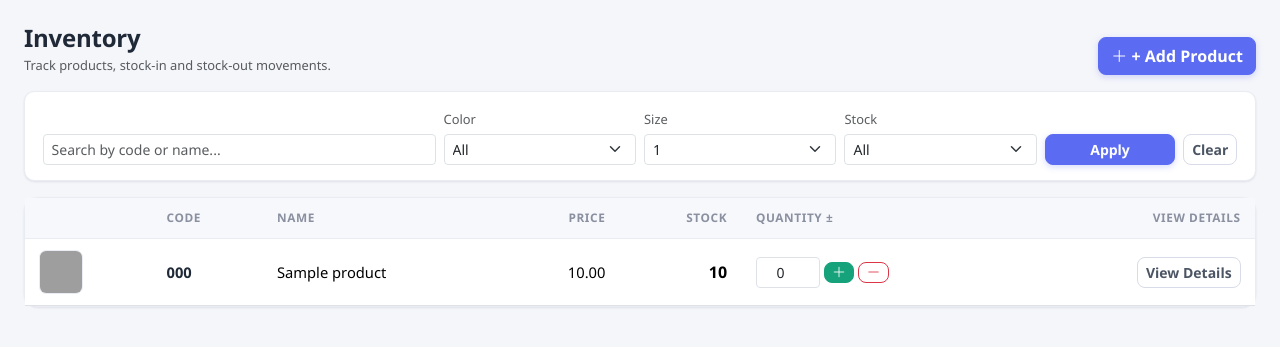
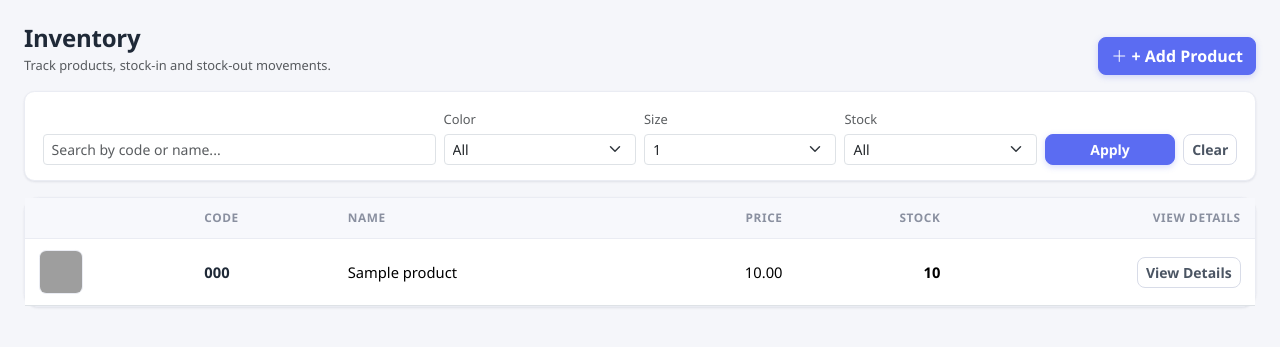
Before and after one commit to ifarguio/stock, a Flask app: template webapp/templates/inventory/list.html in a window 1280 px wide. Shown: the top 347 px of the page. Run offline with Flask 3, Linux system fonts and the light colour scheme; the template is opened without the code that fills it: most values are stand-ins (such as "Sample title", 1, 10 or a date in 2020); some libraries are stand-ins or nearby versions; grey boxes are pictures that could not be loaded.

Commit message:
Move quick-stock adjust to product detail; warn on insufficient stock

```diff
--- a/webapp/app.py
+++ b/webapp/app.py
@@ -505,6 +505,31 @@ def create_app() -> Flask:
     @app.route("/orders/<int:order_id>/ship", methods=["POST"])
     @login_required
     def order_ship(order_id: int):
+        order = repository.get_order(order_id)
+        if not order:
+            flash("Order not found.", "danger")
+            return redirect(url_for("orders"))
+        if order["status"] == "shipped":
+            flash(translations.tr("info.already_shipped_title"), "info")
+            return redirect(url_for("orders"))
+
+        # Check stock availability per item. Warn (don't block) if any item
+        # would go negative — the user already confirmed shipment.
+        items = repository.list_order_items(order_id)
+        shortages = []
+        for it in items:
+            available = repository.product_stock_total(it["product_id"])
+            if it["quantity"] > available:
+                shortages.append(
+                    f"{it['product_code']} {it['color']}/{it['size']}: "
+                    f"need {it['quantity']}, have {available}"
+                )
+        if shortages:
+            flash(
+                translations.tr("confirm.ship_shortage_msg") + " "
+                + "; ".join(shortages),
+                "warning",
+            )
         try:
             repository.ship_order(order_id)
             flash(translations.tr("status.shipped"), "success")
--- a/webapp/templates/inventory/list.html
+++ b/webapp/templates/inventory/list.html
@@ -53,7 +53,6 @@
           <th>{{ tr('col.name') }}</th>
           <th class="text-end">{{ tr('col.price') }}</th>
           <th class="text-end">{{ tr('col.stock') }}</th>
-          <th>{{ tr('lbl.quantity') }} ±</th>
           <th class="text-end">{{ tr('btn.view_details') }}</th>
         </tr>
       </thead>
@@ -65,24 +64,15 @@
           <td>{{ p.name }}</td>
           <td class="text-end">{{ '%.2f' % p.base_price }}</td>
           <td class="text-end">
-            {% if p.stock > 0 %}<span class="fw-semibold fs-6">{{ p.stock }}</span>
+            {% if p.stock > 0 %}<span class="fw-semibold">{{ p.stock }}</span>
             {% else %}<span class="text-danger fw-semibold">0</span>{% endif %}
-          </td>
-          <td>
-            <form method="post" action="{{ url_for('stock_adjust', product_id=p.id) }}"
-                  class="d-flex gap-1 align-items-center quick-stock">
-              <input type="number" name="delta" class="form-control form-control-sm quick-stock-input"
-                     value="0" title="{{ tr('lbl.quantity') }} +/−">
-              <button type="submit" name="direction" value="in" class="btn btn-sm btn-success quick-stock-btn" title="+"><i class="bi bi-plus-lg"></i></button>
-              <button type="submit" name="direction" value="out" class="btn btn-sm btn-outline-danger quick-stock-btn" title="−"><i class="bi bi-dash-lg"></i></button>
-            </form>
           </td>
           <td class="text-end">
             <a href="{{ url_for('product_detail', product_id=p.id) }}" class="btn btn-sm btn-outline-secondary">{{ tr('btn.view_details') }}</a>
           </td>
         </tr>
         {% else %}
-        <tr><td colspan="7">
+        <tr><td colspan="6">
           <div class="empty-state">
             <div class="empty-icon"><i class="bi bi-inbox"></i></div>
             <div class="fw-semibold">{{ tr('inv.title') }}</div>
--- a/webapp/translations.py
+++ b/webapp/translations.py
@@ -163,6 +163,7 @@ _STRINGS: dict[str, dict[str, str]] = {
         "confirm.delete_product_msg": "Delete this product and all its stock movements? This cannot be undone.",
         "confirm.delete_order_msg": "Delete this order?",
         "confirm.ship_msg": "Mark order #{order_id} as shipped? Stock will be reduced.",
+        "confirm.ship_shortage_msg": "Insufficient stock for some items:",
         "confirm.unship_msg": "Revert order #{order_id} back to New? Stock will be returned.",
     },
     "zh": {
@@ -314,6 +315,7 @@ _STRINGS: dict[str, dict[str, str]] = {
         "confirm.delete_product_msg": "删除此商品及其所有库存变动记录?此操作无法撤销。",
         "confirm.delete_order_msg": "删除此订单?",
         "confirm.ship_msg": "将订单 #{order_id} 标记为已发货?库存将减少。",
+        "confirm.ship_shortage_msg": "部分商品库存不足:",
         "confirm.unship_msg": "将订单 #{order_id} 恢复为新建?库存将返还。",
     },
 }
```
Also changed, not shown: webapp/templates/inventory/detail.html (+9 -0 lines).
